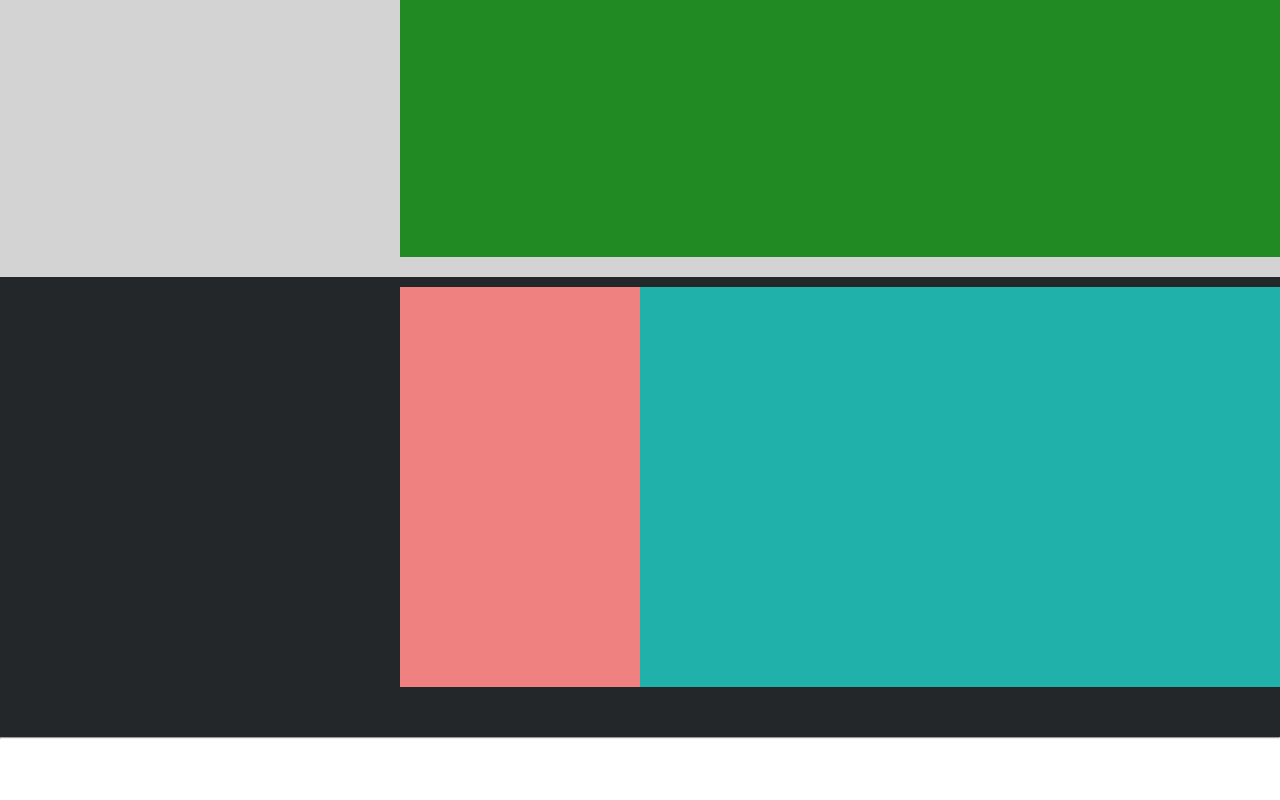
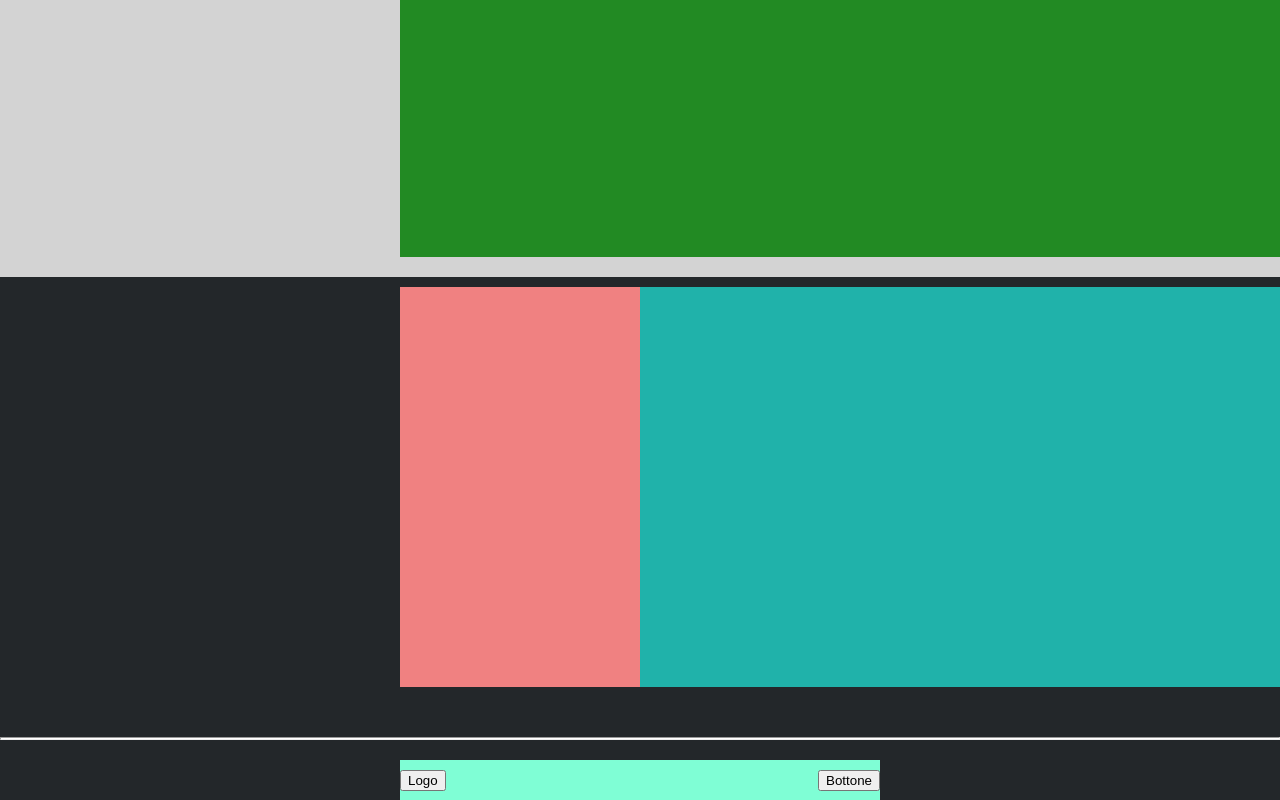
Before and after one commit to emamoldo/htmlcss-struttura-discord, a plain HTML site: page index.html in a window 1280 px wide. Shown: the part 1783-2583 px from the top of the page. Before the commit the page ends 2522 px from the top, so only its background shows below. Drawn offline with Linux system fonts and the light colour scheme.

Commit message:
Add Site Footer

```diff
--- a/assets/css/style.css
+++ b/assets/css/style.css
@@ -32,6 +32,7 @@ ul{
 }
 
 .container_flex{
+    display: flex;
     background-color: var(--dis-head);
 }
 
@@ -155,4 +156,22 @@ ul{
 
 hr{
     margin: 0;
+    height: 1px;
 }
+
+.site_footer{
+    background-color: #7ffed5;
+    margin-left: 400px;
+    margin-right: 400px;
+    height: 30px;
+    padding-top: 10px;
+}
+
+#site_footer{
+    background-color: #23272a;
+    padding-top: 20px;
+}
+.footer_container{
+    display: flex;
+    justify-content: space-between;
+}
--- a/index.html
+++ b/index.html
@@ -59,7 +59,12 @@
     <!-- /#site_main -->
 
     <footer id="site_footer">
-
+        <div class="site_footer">
+            <div class="footer_container">
+                <button type="button" id="logo_button">Logo</button>
+                <button type="button" id="button">Bottone</button>
+            </div>
+        </div>
     </footer>
     <!-- /#site_footer -->
 
```
